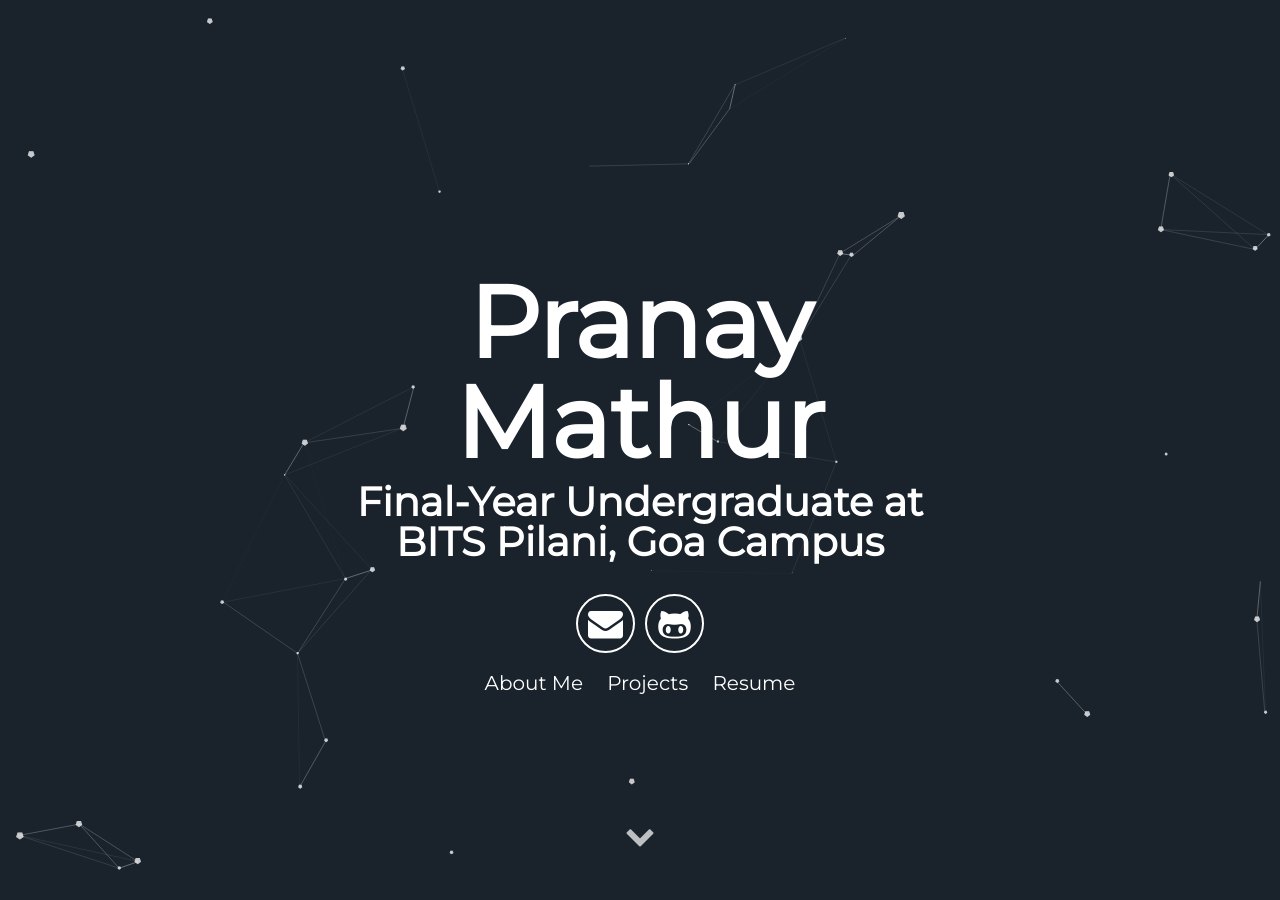
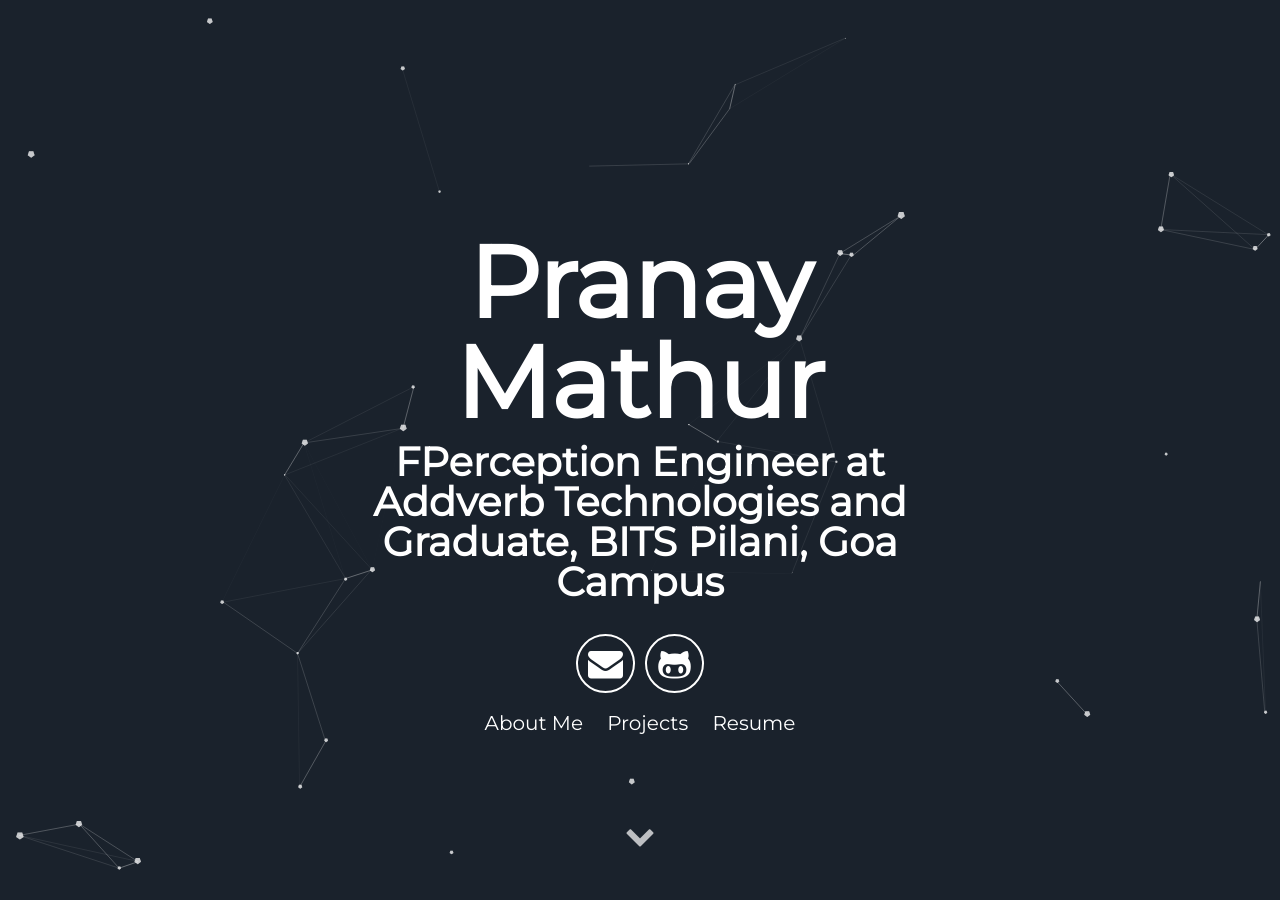
Before and after one commit to Matnay/matnay.github.io, a Jekyll site: the page built from index.html, in a window 1280 px wide and 900 px high. Built offline with Jekyll 4.4.1, drawn with Linux system fonts in a browser that asks for light colours; some of the changed text lies outside the part shown.

Commit message:
Update _config.yml

```diff
--- a/_config.yml
+++ b/_config.yml
@@ -6,8 +6,8 @@
 
 # User settings
 username: Pranay Mathur
-user_description: Computer Vision, Robotics, Aviation, Open-source, Reading
-user_title: Final-Year Undergraduate at BITS Pilani, Goa Campus
+user_description: Perception in Robotics, Computer Vision, Aerial Robotics, Deep Learning, Autonomous Vehicles and ADAS, Human-Machine Interaction
+user_title: FPerception Engineer at Addverb Technologies and Graduate, BITS Pilani, Goa Campus
 email: matnay17@gmail.com
 twitter_username: matnay17
 github_username:  https://github.com/Matnay
```
